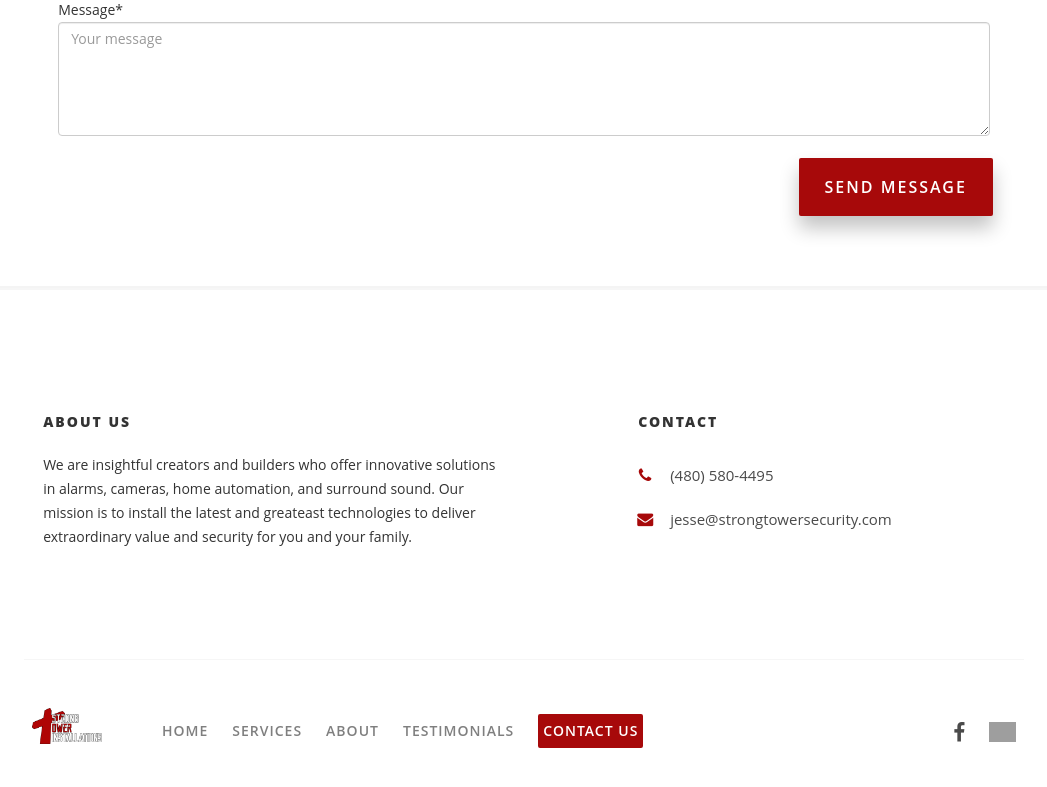
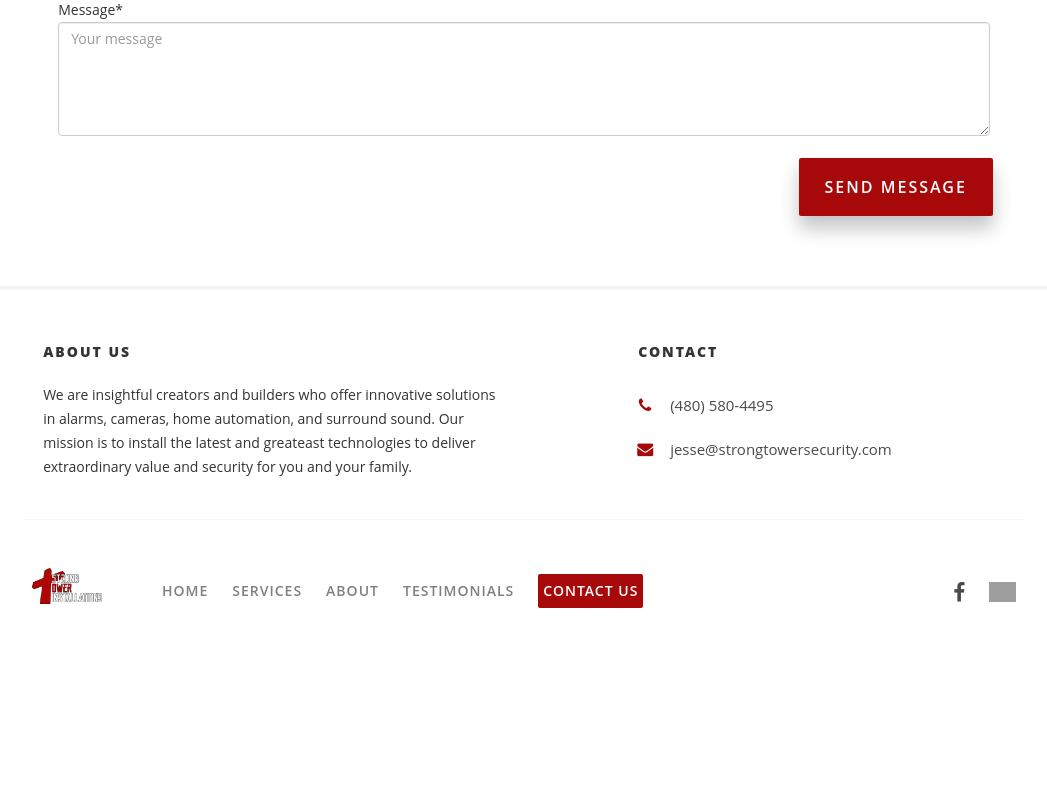
Before and after one commit to ajwehunt/st-installations, a Vue app: page /contact in a window 1280 px wide. Shown: the part 811-1598 px from the top of the page, without its empty margins (116-1163 px from the left). After the commit the page ends 1493 px from the top, so only its background shows below. Built offline with nearby package versions, Linux system fonts and the light colour scheme; grey boxes are pictures that could not be loaded.

Commit message:
Css tweaks

```diff
--- a/src/components/FooterInfo.vue
+++ b/src/components/FooterInfo.vue
@@ -27,21 +27,27 @@ export default {
 };
 </script>
 
-<style>
+<style lang="less">
 #footer-info {
   display: block;
   border-top: 2px solid #f6f6f6;
-}
 
-#footer-info .row {
+  .row {
     margin: 20px 0 10px;
   }
 
-#footer-info h2 {
+  h2 {
     font-size: 14px;
     font-weight: 800;
     line-height: 19px;
     letter-spacing: 2px;
-  margin: 32px 0 22px 0;
+    margin: 38px 0 22px 0;
+  }
+}
+
+@media only screen and (min-width: 768px) {
+  #footer-info h2 {
+    margin-top: 32px;
+  }
 }
 </style>
--- a/src/components/FooterNavLinks.vue
+++ b/src/components/FooterNavLinks.vue
@@ -19,7 +19,7 @@ export default {
   flex-wrap: wrap;
   justify-content: space-evenly;
   max-width: 350px;
-  margin: 32px auto;
+  margin: 24px auto 32px;
 }
 
 @media only screen and (min-width: 768px) {
@@ -31,7 +31,7 @@ export default {
   }
 }
 
-@media only screen and (min-width: 992px) {
+@media only screen and (min-width: 1050px) {
   #footer-nav-links {
     max-width: 800px;
   }
--- a/src/components/HomeServices.vue
+++ b/src/components/HomeServices.vue
@@ -64,7 +64,7 @@ export default {
 
 } */
 
-@media only screen and (min-width: 768px) {
+@media only screen and (min-width: 460px) {
   #home-services-grid {
     grid-template-columns: 1fr 1fr;
     grid-gap: 0px 60px;
--- a/src/components/HomeSocial.vue
+++ b/src/components/HomeSocial.vue
@@ -17,14 +17,14 @@
 
 <script>
 export default {
-  name: "HomeSocial",
-  created() {
-    function loadFacebook() {
-      setTimeout(() => {
-        window.FB.XFBML.parse();
-      }, 0);
-    }
-    loadFacebook();
-  }
+  name: "HomeSocial"
+  // created() {
+  //   function loadFacebook() {
+  //     setTimeout(() => {
+  //       window.FB.XFBML.parse();
+  //     }, 0);
+  //   }
+  //   loadFacebook();
+  // }
 };
 </script>
--- a/src/components/NavLinks.vue
+++ b/src/components/NavLinks.vue
@@ -24,6 +24,8 @@ export default {
 .navigation {
   display: flex;
   align-items: baseline;
+  flex-wrap: wrap;
+  justify-content: center;
   user-select: none;
 
   li {
--- a/src/views/Contact.vue
+++ b/src/views/Contact.vue
@@ -25,21 +25,3 @@ export default {
   }
 };
 </script>
-
-<style>
-.container {
-  padding: 30px 0;
-}
-
-@media only screen and (min-width: 768px) {
-  .container {
-    padding: 45px 0;
-  }
-}
-
-@media only screen and (min-width: 992px) {
-  .container {
-    padding: 70px 0;
-  }
-}
-</style>
```
Lines whose indentation alone changed are shown as unchanged.
